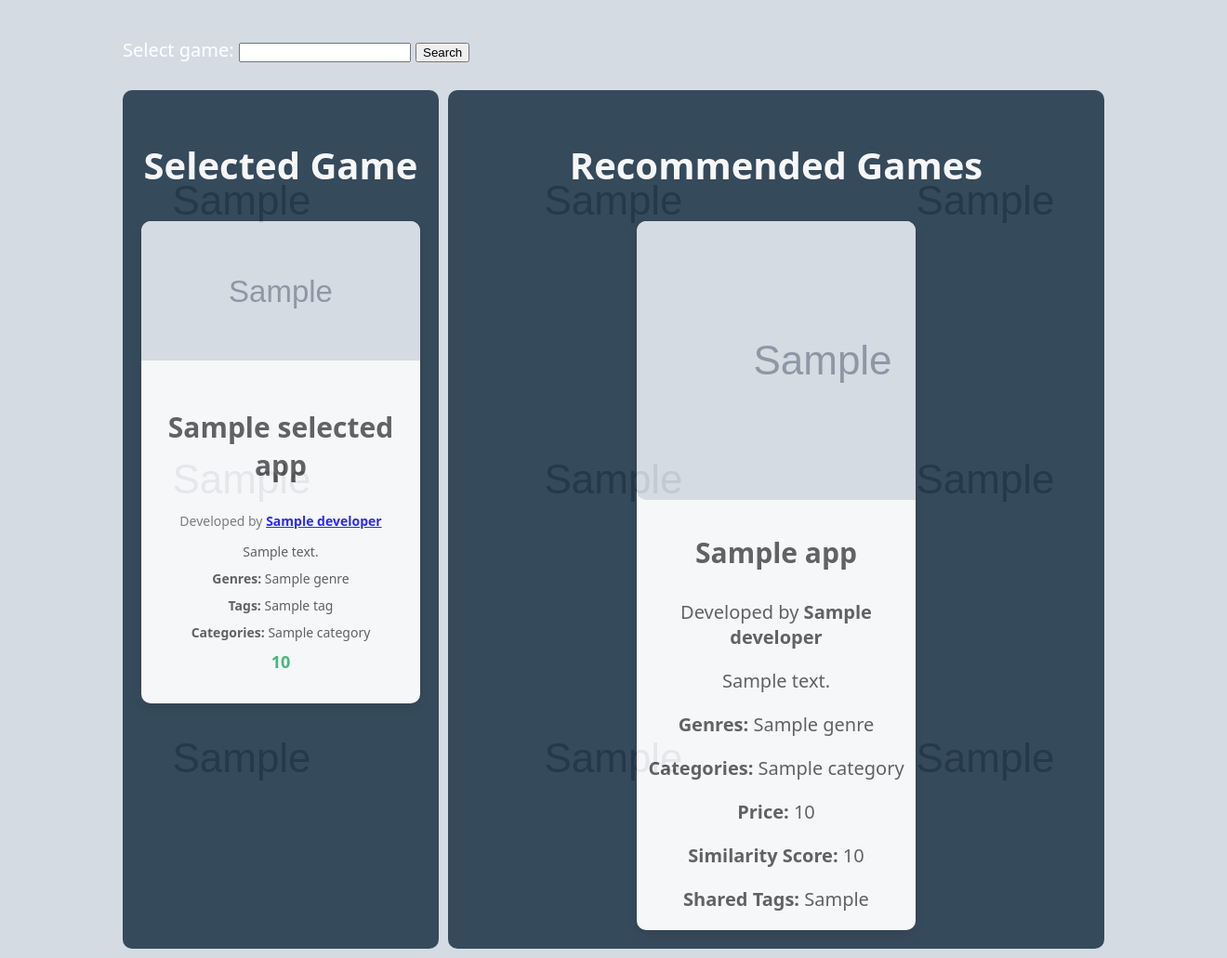
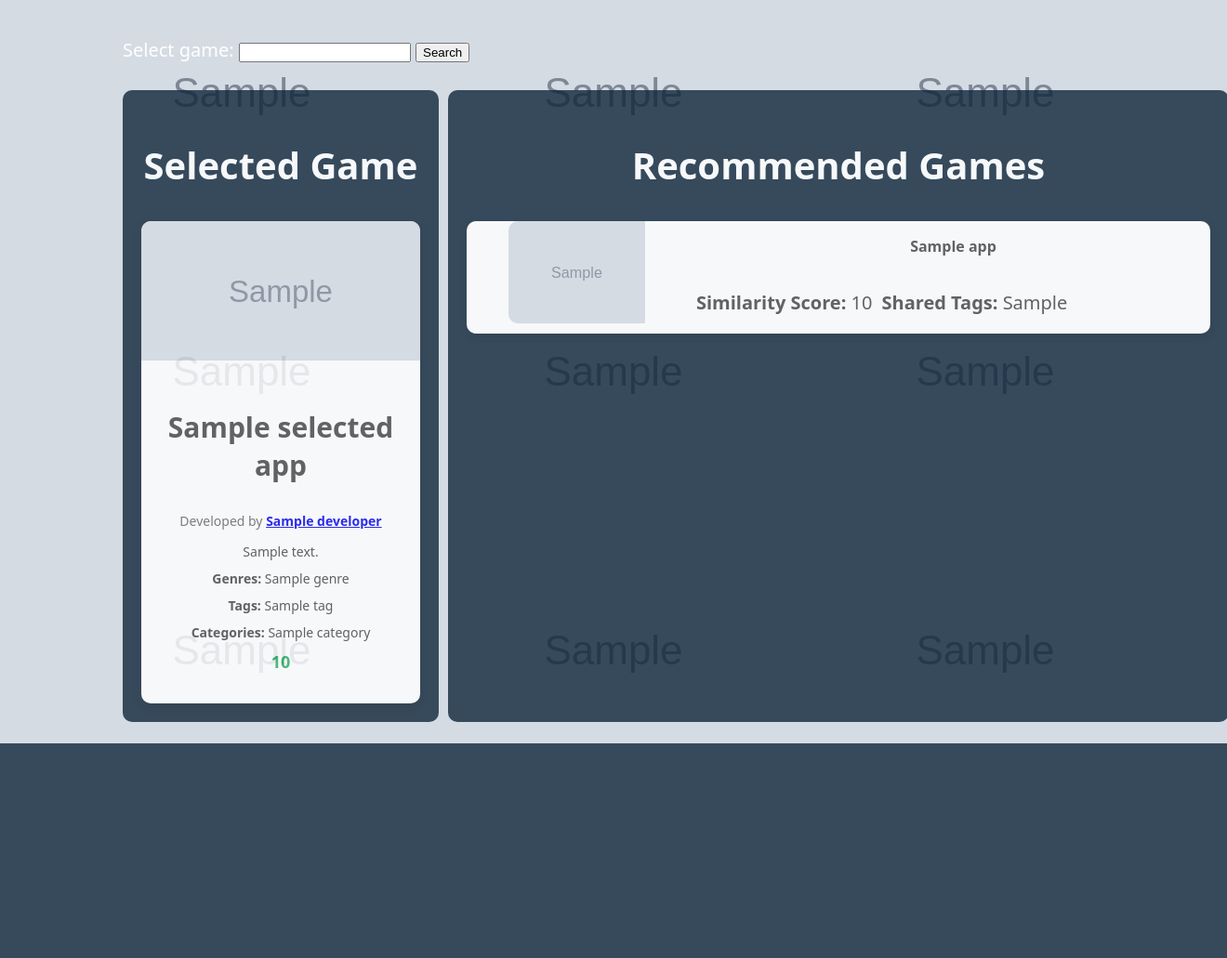
Before and after one commit to ultimo2002/playdate, a FastAPI app: template code/templates/game_output.html in a window 1320 px wide. Shown: the whole page at 93% size. After the commit the page ends 800 px from the top, so only its background shows below. Run offline with FastAPI, Linux system fonts and the light colour scheme; the template is opened without the code that fills it: most values are stand-ins (such as "Sample title", 1, 10 or a date in 2020); grey boxes marked "Sample" are stand-in pictures; parts of the project's set-up code (start-up, migrations or seed data) failed here and were passed over.

Commit message:
Recommended Front-end

```diff
--- a/code/static/styles.css
+++ b/code/static/styles.css
@@ -1,8 +1,4 @@
 body {
-    /*background-image: url('images/steam_bg.jpg');*/
-    /*background-size: cover;*/
-    /*background-position: center;*/
-    /*background-repeat: no-repeat;*/
     background-color: cadetblue;
     margin: 0 auto;
     width: 80%;
@@ -10,25 +6,27 @@ body {
     font-size: 20px;
     font-family: "Motiva Sans", system-ui, Sans-serif;
     font-weight: 500;
-
 }
 
+
+/* Headers */
 h2 {
     font-size: 2em;
 }
+
 h3 {
     font-size: 1.5em;
 }
 
+
+/* Containers */
 .container {
     display: flex;
     gap: 10px;
-
-    @media (max-width: 768px) {
-        flex-direction: column;
-    }
 }
 
+
+/* Columns */
 .column {
     flex: 1;
     padding: 20px;
@@ -50,8 +48,16 @@ h3 {
     flex: 1;
 }
 
+.recommended-columnl {
+    width: 30%;
+}
 
-/*_____CARD_____*/
+.recommended-columnr {
+    width: 70%;
+}
+
+
+/* Game Card */
 .card {
     width: 300px;
     background: white;
@@ -102,6 +108,32 @@ h3 {
     margin-top: 10px;
 }
 
+
+/* Recommended Card */
+.recommended-card {
+    width: 800px;
+    background: white;
+    border-radius: 10px;
+    overflow: hidden;
+    box-shadow: 0 4px 8px rgba(0, 0, 0, 0.2);
+    text-align: center;
+    color: #444;
+    margin-bottom: 10px;
+}
+
+.recommended-game-image {
+    height: 110px;
+    object-fit: cover;
+    border-top-right-radius: 0px;
+    border-bottom-right-radius: 0px;
+}
+
+.recommended-game-title {
+    font-size: 16px;
+    color: #444;
+}
+
+
 /* Overlay for background image name */
 .overlay {
     position: absolute;
@@ -114,6 +146,7 @@ h3 {
     opacity: 0.8;
     border-top-left-radius: 10px;
 }
+
 .overlay a {
     color: white;
     text-decoration: none;
@@ -140,6 +173,7 @@ body.nsfw::before {
     filter: blur(0) !important;
 }
 
+
 /* Easter Eggs */
 body:has(#appid-3314060, #appid-391540) {
     font-family: "Comic Sans MS", cursive, system-ui, sans-serif;
--- a/code/templates/game_output.html
+++ b/code/templates/game_output.html
@@ -35,16 +35,22 @@
         <div class="column columnr">
             <h2>Recommended Games</h2>
             {% for app in apps %}
-                <div class="card">
-                    <img src="{{ app.header_image }}" alt="{{ app.name }}">
-                    <h3>{{ app.name }}</h3>
-                    <p>Developed by <strong>{{ app.developer }}</strong></p>
-                    <p>{{ app.short_description }}</p>
-                    <p><strong>Genres:</strong> {{ app.genres | join(", ") }}</p>
-                    <p><strong>Categories:</strong> {{ app.categories | join(", ") }}</p>
-                    <p><strong>Price:</strong> {{ app.price }}</p>
-                    <p><strong>Similarity Score:</strong> {{ app.similarity_score }}</p>
-                    <p><strong>Shared Tags:</strong> {{ app.common_tags | join(", ") }}</p>
+                <div class="recommended-card">
+                    <div class="container">
+                        <div class="recommended-columnl">
+                            <img class="recommended-game-image" src="{{ app.header_image }}" alt="{{ app.name }}">
+                        </div>
+                        <div class="recommended-columnr">
+                            <h3 class="recommended-game-title">{{ app.name }}</h3>
+                            <div class="container">
+                                <p><strong>Similarity Score:</strong> {{ app.similarity_score }}</p>
+                                <p><strong>Shared Tags:</strong> {{ app.common_tags | join(", ") }}</p>
+                            </div>
+                        </div>
+                    </div>
+<!--                    <p><strong>Genres:</strong> {{ app.genres | join(", ") }}</p>-->
+<!--                    <p><strong>Categories:</strong> {{ app.categories | join(", ") }}</p>-->
+<!--                    <p><strong>Price:</strong> {{ app.price }}</p>-->
                 </div>
             {% endfor %}
         </div>
```
